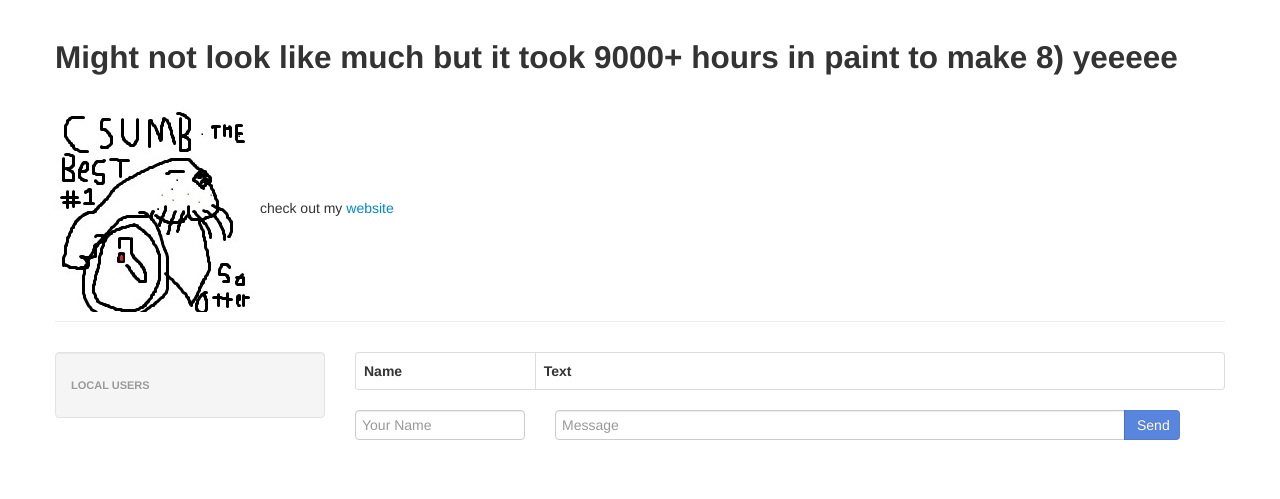
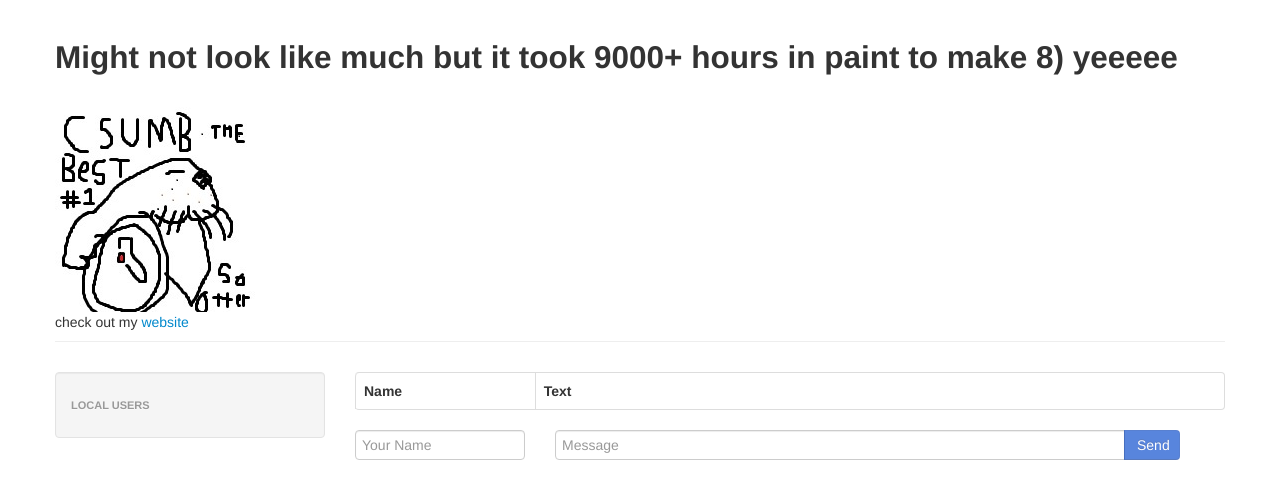
Before and after one commit to CSUMB-SCD/homework-1-hcheer, a website: page client/index.html in a window 1280 px wide. Shown: the part 123-622 px from the top of the page. Drawn offline with nearby package versions, Linux system fonts and the light colour scheme; no server answers.

```diff
--- a/client/index.html
+++ b/client/index.html
@@ -57,7 +57,7 @@
       <div class="page-header">
         <h1>Welcome to my CSUMB CHAT!!! it's the best one there is</h1><br/>
         <h2>Might not look like much but it took 9000+ hours in paint to make 8) yeeeee</h2><br/>
-        <img src ="img/the-best-otter.jpg" alt = "don't lie you know it">
+        <img src ="img/the-best-otter.jpg" alt = "don't lie you know it"> <br/>
         check out my <a href="https://sites.google.com/view/rapidadvance">website</a>
       </div>
       <div class="row">
```
